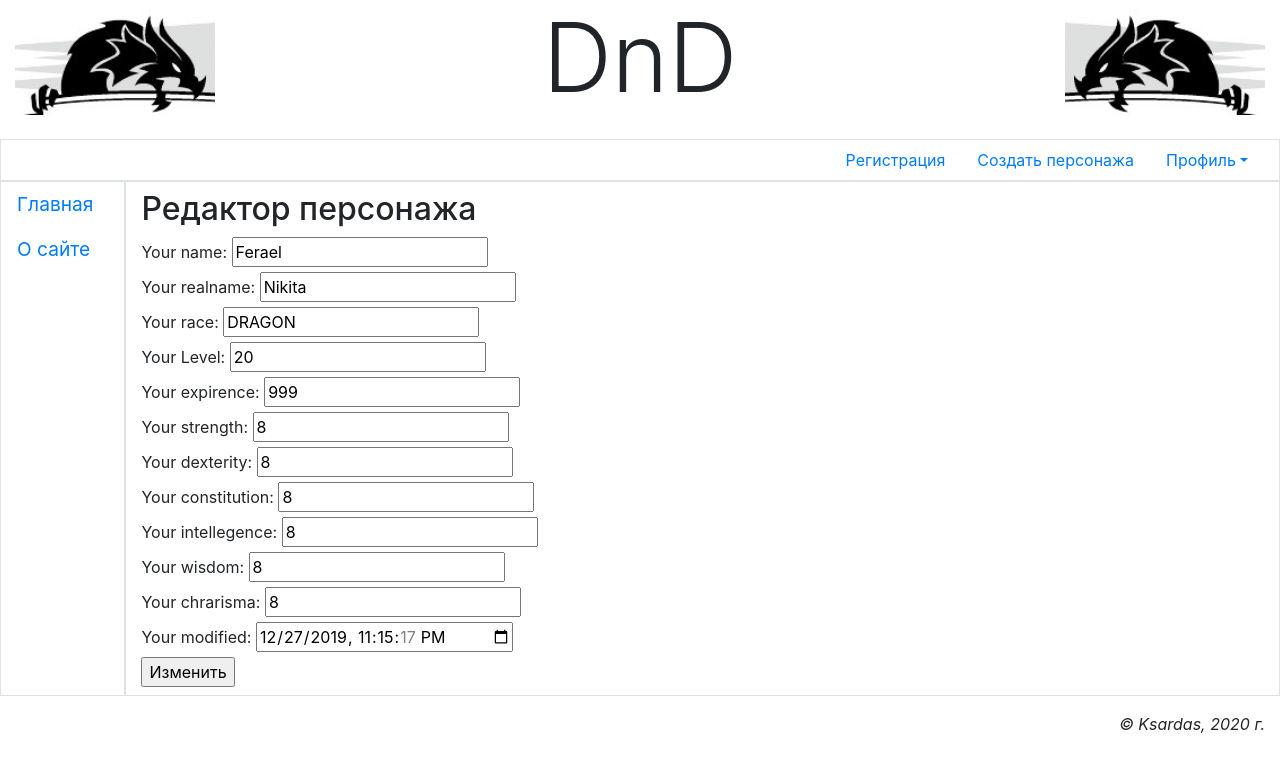
After one commit to r2d2-lex/dnd5e, a Django app: a page that uses ksardas/main/templates/layout/basic.html in a window 1280 px wide. The commit adds this page. Shown: the top 772 px of the page. Run offline with Django 3.2, Linux system fonts and the light colour scheme; a user stored in the database is signed in; data comes from the database, SQL or seed files in the repository; both versions use the stored data as it was after the commit; parts of the project's set-up code (start-up, migrations or seed data) failed here and were passed over; some libraries are stand-ins or nearby versions.

Commit message:
add edit char form

```diff
--- a/ksardas/main/models.py
+++ b/ksardas/main/models.py
@@ -1,6 +1,5 @@
+from django.contrib.auth.models import AbstractUser
 from django.db import models
-
-from django.contrib.auth.models import AbstractUser
 from django.dispatch import Signal
 from .utilites import send_activation_notification
 
@@ -30,7 +29,12 @@ class CharBase(models.Model):
     owner = models.ForeignKey('AdvUser', null=False, on_delete=models.PROTECT, verbose_name='Владелец персонажа')
     #owner = models.OneToOneField(AdvUser, unique=True, on_delete=models.CASCADE, verbose_name='Владелец персонажа')
     name = models.CharField(db_index=True, null=False, max_length=20, verbose_name='Имя персонажа')
-    race = models.CharField(null=False, max_length=20, verbose_name='Расса персонажа')
+    RACE_CHOICES = (
+        ('ELF', "Эльф"),
+        ('HUMAN', "Человек"),
+        ('DRAGON', "Дракон"),
+    )
+    race = models.CharField(null=False, choices=RACE_CHOICES, max_length=20, verbose_name='Расса персонажа')
     playername = models.CharField(null=True, max_length=20, verbose_name='Реальное имя персонажа')
     level = models.IntegerField(null=False, default=1, verbose_name='Уровень персонажа')
     expirence = models.IntegerField(null=False, default=0, verbose_name='Опыт персонажа')
--- a/ksardas/main/static/main/style.css
+++ b/ksardas/main/static/main/style.css
@@ -1,5 +1,5 @@
 header h1 {
-    background: url("bg.jpg") left / auto 100% no-repeat, url("bg.jpg") right / auto 100% no-repeat;
+    background: url("bg.jpg") left / auto 100% no-repeat, url("bgr.jpg") right / auto 100% no-repeat;
 }
 
 .root {
--- a/ksardas/main/templates/layout/basic.html
+++ b/ksardas/main/templates/layout/basic.html
@@ -5,7 +5,7 @@
     <head>
         <meta http-equiv="Content-Type" content="text/html; charset=utf-8">
         <meta name="viewport" content="width=device-width, initial-scale=1, shrink-to-fit=no">
-        <title>{% block title %}Главная{% endblock %} - Доска объявлений</title>
+        <title>{% block title %}Главная{% endblock %} - DnD5</title>
         {% bootstrap_css %}
         <link rel="stylesheet" type="text/css" href="{% static 'main/style.css' %}">
         {% bootstrap_javascript jquery='slim' %}
@@ -60,7 +60,7 @@
             </section>
         </div>
         <footer class="mt-3">
-            <p class="text-right font-italic">&copy; читатели, 2018 г.</p>
+            <p class="text-right font-italic">&copy; Ksardas, 2020 г.</p>
         </footer>
     </body>
 </html>
--- /dev/null
+++ b/ksardas/main/templates/main/edit_character.html
@@ -0,0 +1,54 @@
+{% extends "layout/basic.html" %}
+
+{% load bootstrap4 %}
+
+{% block title %}Редактор персонажа{% endblock %}
+
+{% block content %}
+<h2>Редактор персонажа</h2>
+
+<div>
+    <form method="post">
+        {% csrf_token %}
+            <label for="name">Your name: </label>
+            <input id="name" type="text" name="name" value="{{ form.name }}"><br>
+
+            <label for="playername">Your realname: </label>
+            <input id="playername" type="text" name="playername" value="{{ form.playername }}"><br>
+
+            <label for="race">Your race: </label>
+            <input id="race" type="text" name="race" value="{{ form.race }}"><br>
+
+            <label for="level">Your Level: </label>
+            <input id="level" type="number" name="level" step="1" min="0" value="{{ form.level }}"><br>
+
+            <label for="expirence">Your expirence: </label>
+            <input id="expirence" type="number" name="expirence" step="1" min="0" value="{{ form.expirence }}"><br>
+
+            <label for="strength">Your strength: </label>
+            <input id="strength" type="number" name="strength" step="1" min="0" value="{{ form.strength }}"><br>
+
+            <label for="dexterity">Your dexterity: </label>
+            <input id="dexterity" type="number" name="dexterity" step="1" min="0" value="{{ form.dexterity }}"><br>
+
+            <label for="constitution">Your constitution: </label>
+            <input id="constitution" type="number" name="constitution" step="1" min="0" value="{{ form.constitution }}"><br>
+
+            <label for="intellegence">Your intellegence: </label>
+            <input id="intellegence" type="number" name="intellegence" step="1" min="0" value="{{ form.intellegence }}"><br>
+
+            <label for="wisdom">Your wisdom: </label>
+            <input id="wisdom" type="number" name="wisdom" step="1" min="0" value="{{ form.wisdom }}"><br>
+
+            <label for="chrarisma">Your chrarisma: </label>
+            <input id="chrarisma" type="number" name="chrarisma" step="1" min="0" value="{{ form.chrarisma }}"><br>
+
+            <label for="modified">Your modified: </label>
+            <input id="modified" type="datetime-local" name="modified" value="2019-12-27 23:15:17"><br>
+
+
+            <input type="submit" value="Изменить">
+    </form>
+</div>
+
+{% endblock %}
--- a/ksardas/main/templates/main/index.html
+++ b/ksardas/main/templates/main/index.html
@@ -1,5 +1,5 @@
 {% extends "layout/basic.html" %}
 
 {% block content %}
-<h2>Посление 10 обьявлений</h2>
+<h2>Главная страница</h2>
 {% endblock %}
--- a/ksardas/main/templates/main/profile.html
+++ b/ksardas/main/templates/main/profile.html
@@ -16,6 +16,7 @@
 {% for ch in chars %}
 <div>
     Name: <a href="{% url 'main:profile_character' ch.name %}">{{ ch.name }}</a><br>
+    <a href="{% url 'main:edit_character' ch.name %}">Редактировать персонажа</a><br>
     Race: {{ ch.race }} <br>
     Playername:  {{ ch.playername }} <br>
     Level: {{ ch.level }} <br>
--- a/ksardas/main/urls.py
+++ b/ksardas/main/urls.py
@@ -1,15 +1,16 @@
 from django.urls import path
 
+from .views import BBLoginView, BBLogoutView
+from .views import BBPasswordChangeView
+from .views import ChangeUserInfoView
+from .views import CharCreateView
+from .views import edit_character
+from .views import DeleteUserView
 from .views import index, other_page, profile
-from .views import BBLoginView, BBLogoutView
-from .views import ChangeUserInfoView
-from .views import BBPasswordChangeView
 from .views import RegisterUserView, RegisterDoneView
-from .views import DeleteUserView
 from .views import user_activate
 from .views import profile_character
-from .views import CharCreateView
-from django.contrib.auth.views import LoginView
+
 app_name = 'main'
 urlpatterns = [
     path('accounts/register/activate/<str:sign>/', user_activate, name='register_activate'),
@@ -19,6 +20,7 @@ urlpatterns = [
     path('accounts/profile/change/', ChangeUserInfoView.as_view(), name='profile_change'),
     path('accounts/profile/delete/', DeleteUserView.as_view(), name='profile_delete'),
     path('accounts/profile/char/create/', CharCreateView.as_view(), name='create_character'),
+    path('accounts/profile/char/<str:name>/edit/', edit_character, name='edit_character'),
     path('accounts/profile/char/<str:name>/', profile_character, name='profile_character'),
     path('accounts/password/change/', BBPasswordChangeView.as_view(), name='password_change'),
     path('accounts/login/', BBLoginView.as_view(), name='login'),
--- a/ksardas/main/views.py
+++ b/ksardas/main/views.py
@@ -1,4 +1,3 @@
-from django.http import HttpResponse, Http404
 from django.core.signing import BadSignature
 from django.contrib.auth.views import LoginView, LogoutView, PasswordChangeView
 from django.contrib.auth.mixins import LoginRequiredMixin
@@ -6,6 +5,7 @@ from django.contrib.auth.decorators import login_required
 from django.contrib.auth import logout
 from django.contrib import messages
 from django.contrib.messages.views import SuccessMessageMixin
+from django.http import HttpResponse, Http404
 
 from django.urls import reverse_lazy
 from django.shortcuts import render
@@ -16,12 +16,15 @@ from django.template import loader
 from django.views.generic.base import TemplateView
 from django.views.generic.edit import UpdateView, CreateView, DeleteView
 
+from .forms import CharForm
 from .forms import CreateCharForm
 from .forms import ChangeUserInfoForm
 from .forms import RegisterUserForm
 from .models import AdvUser, CharBase
 from .utilites import signer
+import datetime
 
+# Операции с учётной записью пользователя
 
 class DeleteUserView(LoginRequiredMixin, DeleteView):
     model = AdvUser
@@ -118,6 +121,29 @@ def profile(request):
     #
 
 
+# Операции с персонажем
+# Создание персонажа
+class CharCreateView(SuccessMessageMixin, LoginRequiredMixin, CreateView):
+    template_name = 'main/create_character.html'
+    form_class = CreateCharForm
+    success_url = reverse_lazy('main:profile')
+    success_message = 'Персонаж создан'
+
+    #def get_context_data(self, **kwargs):
+    #    context = super().get_context_data(**kwargs)
+    #    context['chars'] = CharBase.objects.all()
+    #    return context
+
+    model = CharBase
+
+    def form_valid(self, form):
+        object = form.save(commit=False)
+        object.owner = self.request.user
+        object.save()
+        return super().form_valid(form)
+
+
+# Просмотр персонажа
 @login_required
 def profile_character(request, name):
     print("Current char: ", name)
@@ -125,32 +151,39 @@ def profile_character(request, name):
     return render(request, 'main/character.html', {'char': ch})
 
 
-# @login_required
-class CharCreateView(CreateView):
-    template_name = 'main/create_character.html'
-    form_class = CreateCharForm
-    success_url = reverse_lazy('main:profile')
+@login_required
+def edit_character(request, name):
+    if request.method == 'POST':
+        charform = CharForm(request.POST)
+        if charform.is_valid():
 
-    def get_context_data(self, **kwargs):
-        context = super().get_context_data(**kwargs)
-        context['chars'] = CharBase.objects.all()
-        return context
+            name = charform.cleaned_data['name']
+            playername = charform.cleaned_data['playername']
+            race = charform.cleaned_data['race']
+            level = charform.cleaned_data['level']
+            expirence = charform.cleaned_data['expirence']
+            strength = charform.cleaned_data['strength']
+            dexterity = charform.cleaned_data['dexterity']
+            constitution = charform.cleaned_data['constitution']
+            intellegence = charform.cleaned_data['intellegence']
+            wisdom = charform.cleaned_data['wisdom']
+            chrarisma = charform.cleaned_data['chrarisma']
+            modified = charform.cleaned_data['modified']
+            #Save base and self call edit_character
 
-    model = CharBase
+            context = {'form': charform}
 
-    def form_valid(self, form):
-        object = form.save(commit=False)
-        object.owner = self.request.user
-        object.save()
-        #return super(CharBase, self).form_valid(form)
-        return super().form_valid(form)
+            print('Post Name:', name,' Playername', playername, 'Race:', race)
 
-
-'''
-def create_character(request):
-    print("Create Character: ")
-    return render(request, 'main/create_character.html')
-'''
+            print("Type: ", type(charform))
+            return render(request, 'main/edit_character.html', context)
+        else:
+            print("FORM NOT VALID. ERROR:",charform.errors)
+    else:
+        charform = CharBase.objects.get(name=name)
+        print("Type: ", type(charform))
+    context = {'form': charform}
+    return render(request, 'main/edit_character.html', context)
 
 
 def other_page(request, page):
--- a/logon.txt
+++ b/logon.txt
@@ -8,3 +8,9 @@ Name: Masha1
 Email: test@yandex.ru
 Mashapass33
 Masha User
+
+
+Name: Stan
+Email: stan@yandex.ru
+Stanpass44
+Eminem Stan
```
Also changed, not shown: ksardas/main/forms.py (+22 -6 lines), ksardas/db.sqlite3, ksardas/main/static/main/bg.jpg, ksardas/main/static/main/bgr.jpg (added).
